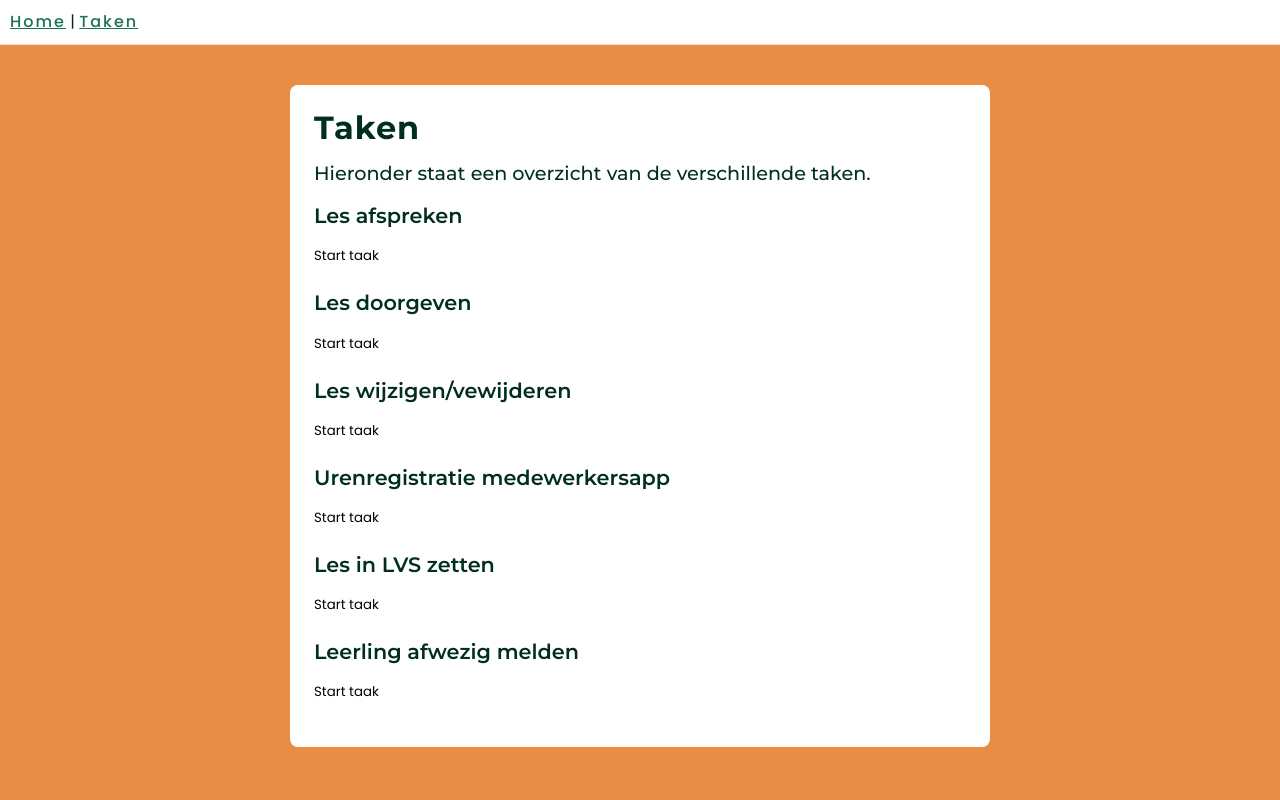
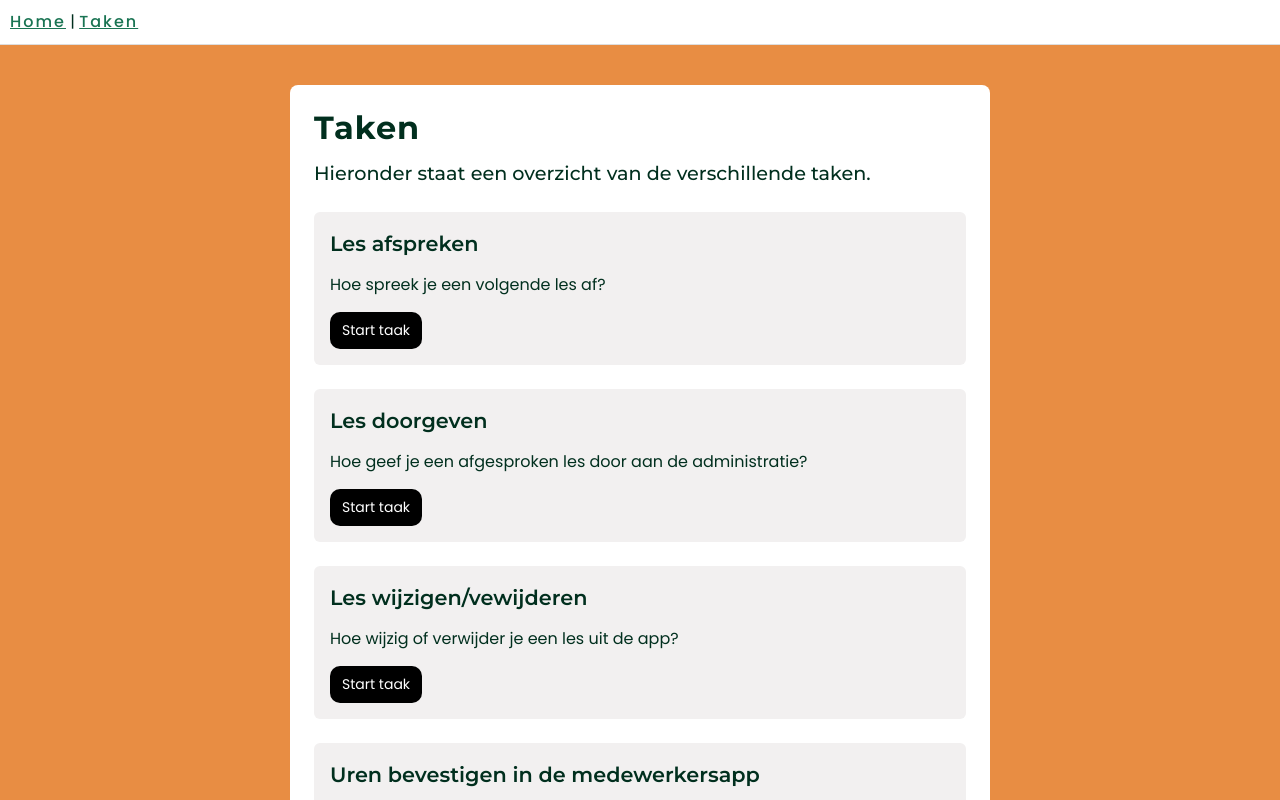
Before and after one commit to AnneKluytmans/novi-bijlesbeheer-testsite, a React (Vite) app: page /taken in a window 1280 px wide. Shown: the top 800 px of the page. Built offline with nearby package versions, Linux system fonts and the light colour scheme.

Commit message:
style: update styling for tasks page

```diff
--- a/src/data/tasks.js
+++ b/src/data/tasks.js
@@ -14,12 +14,12 @@ export const tasks = [
   {
     id: 3,
     title: "Les wijzigen/vewijderen",
-    shortDescription: "Hoe wijzig of verwijder je een les uit het systeem?",
+    shortDescription: "Hoe wijzig of verwijder je een les uit de app?",
     steps: ["context", "simulatie", "edge-cases", "afronding"],
   },
   {
     id: 4,
-    title: "Urenregistratie medewerkersapp",
+    title: "Uren bevestigen in de medewerkersapp",
     shortDescription: "Hoe bevestig je je uren in de app?",
     steps: ["context", "simulatie", "edge-cases", "afronding"],
   },
--- a/src/pages/Home.jsx
+++ b/src/pages/Home.jsx
@@ -34,7 +34,7 @@ export default function Home() {
         </ul>
 
         <p>
-          Daarna lopen we de taak samen door en neem je me hardop mee in wat je doet.
+          Daarna lopen we de taak samen door en neem je me hardop mee in wat je doet, denkt en opvalt.
         </p>
       </div>
 
@@ -43,7 +43,7 @@ export default function Home() {
         <ul>
           <li>Er zijn geen goede of foute antwoorden</li>
           <li>Voer de taken uit op jouw manier</li>
-          <li>Probeer je in te beelden dat je de taak echt uitvoert</li>
+          <li>Probeer je in te beelden dat je de taak echt aan het uitvoeren bent</li>
         </ul>
       </div>
 
--- a/src/pages/Tasks.jsx
+++ b/src/pages/Tasks.jsx
@@ -11,11 +11,12 @@ export default function Tasks() {
         </h4>
 
         {tasks.map((task) => (
-            <div key={task.id} style={{ marginBottom: "20px" }}>
+            <div key={task.id} style={{ marginBottom: "20px" }} className='section'>
                 <h3>{task.title}</h3>
+                <p>{task.shortDescription}</p>
 
                 <Link to={`/taak/${task.id}/context`}>
-                    <button>Start taak</button>
+                    <button className='primary-button'>Start taak</button>
                 </Link>
             </div>
         ))}
--- a/src/styles/main.css
+++ b/src/styles/main.css
@@ -63,16 +63,23 @@ li {
 }
 
 .primary-button {
-  margin-top: 30px;
-  width: 100%;
-  padding: 14px;
-  font-size: 16px;
+  margin-top: 8px;
+  padding: 8px 12px;
+  font-size: 14px;
   background: black;
   color: white;
   border: none;
-  border-radius: 6px;
+  border-radius: 10px;
+}
+
+.home .primary-button {
+    margin-top: 30px;
+    width: 100%;
+    padding: 14px;
+    border-radius: 6px;
+    font-size: 16px;
 }
 
 .primary-button:hover {
-  opacity: 0.9;
+  opacity: 0.8;
 }
```
